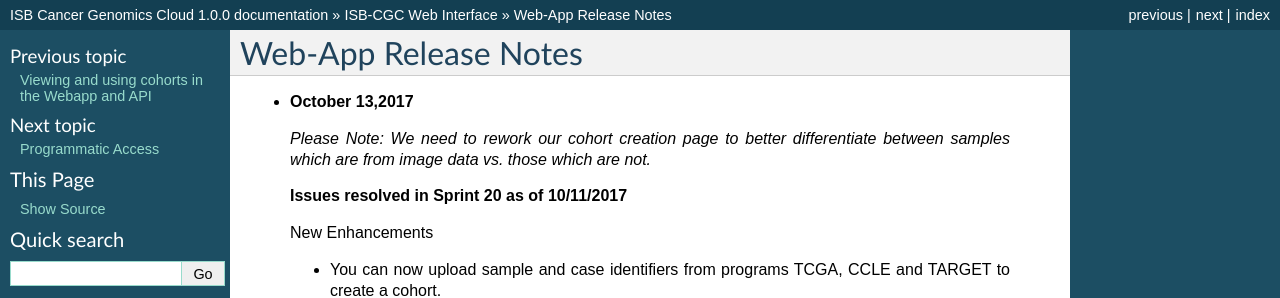
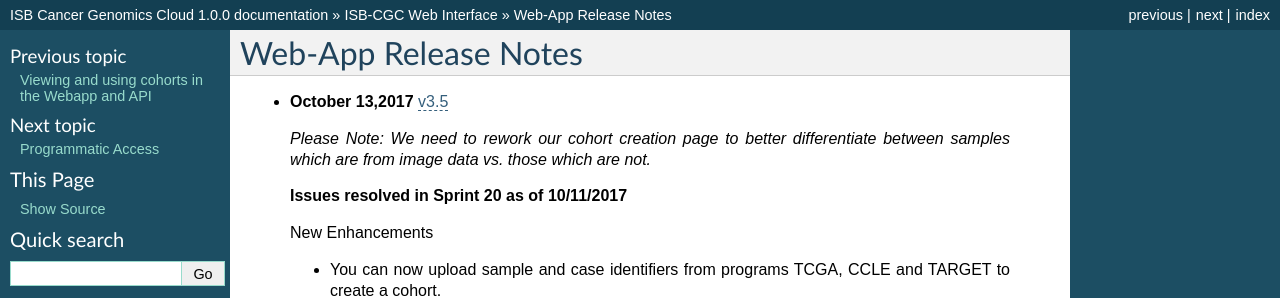
Before and after one commit to isb-cgc/readthedocs, a Sphinx documentation site: the page built from docs/source/sections/webapp/releases.rst, in a window 1280 px wide and 900 px high. Shown: the top 298 px of the window. Built offline with Sphinx 7.4.7, drawn with Linux system fonts in a browser that asks for light colours; pages that are not in the unit, such as notebooks, are missing from menus.

Commit message:
version number 3.5

```diff
--- a/docs/source/sections/webapp/releases.rst
+++ b/docs/source/sections/webapp/releases.rst
@@ -2,7 +2,7 @@
 Web-App Release Notes
 *********************
 
-* **October 13,2017**
+* **October 13,2017**  `v3.5 <https://github.com/isb-cgc/ISB-CGC-Webapp/releases/tag/3.5>`_
 
  *Please Note: We need to rework our cohort creation page to better differentiate between samples which are from image data vs. those which are not.*
 
```
